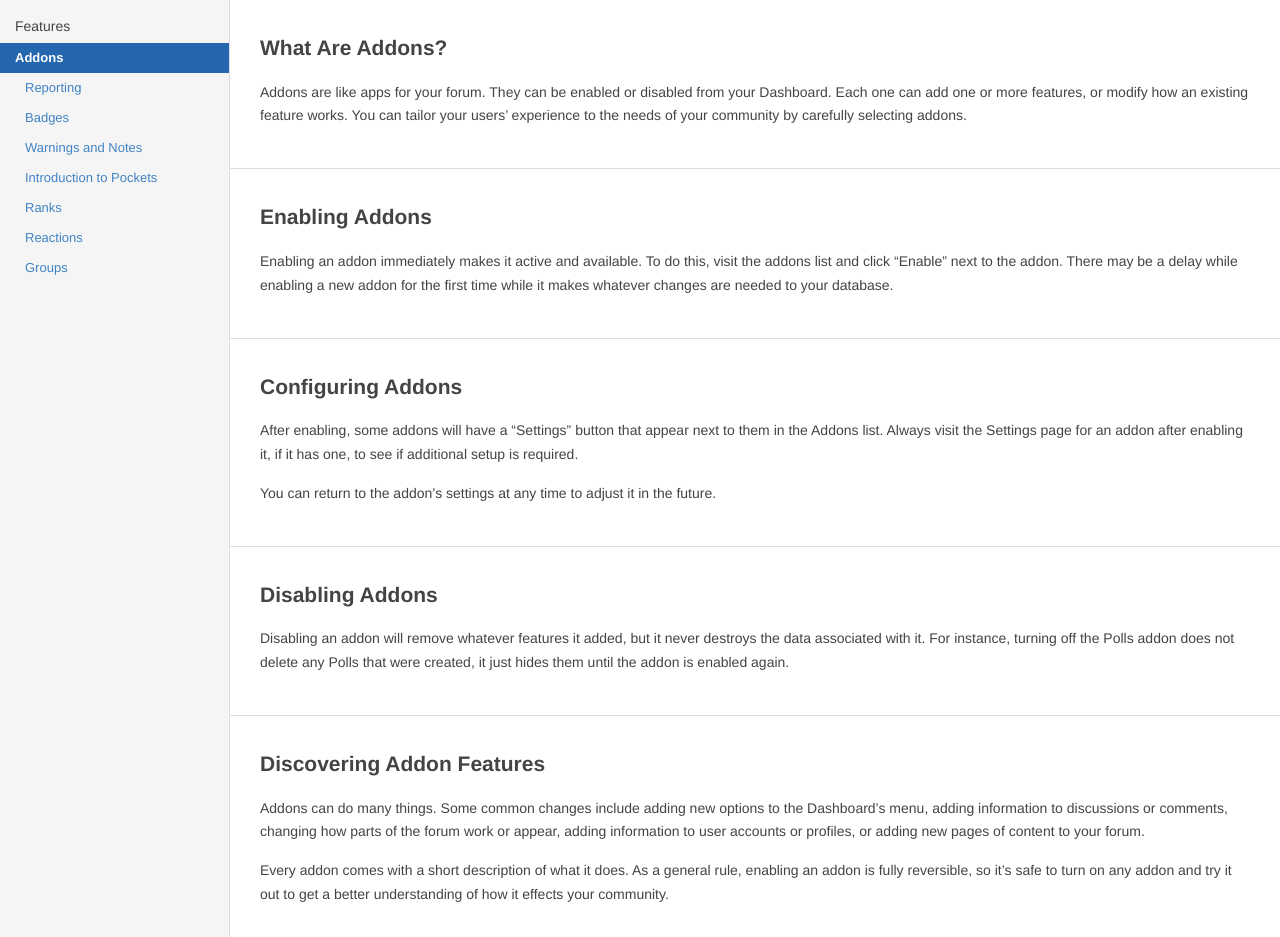
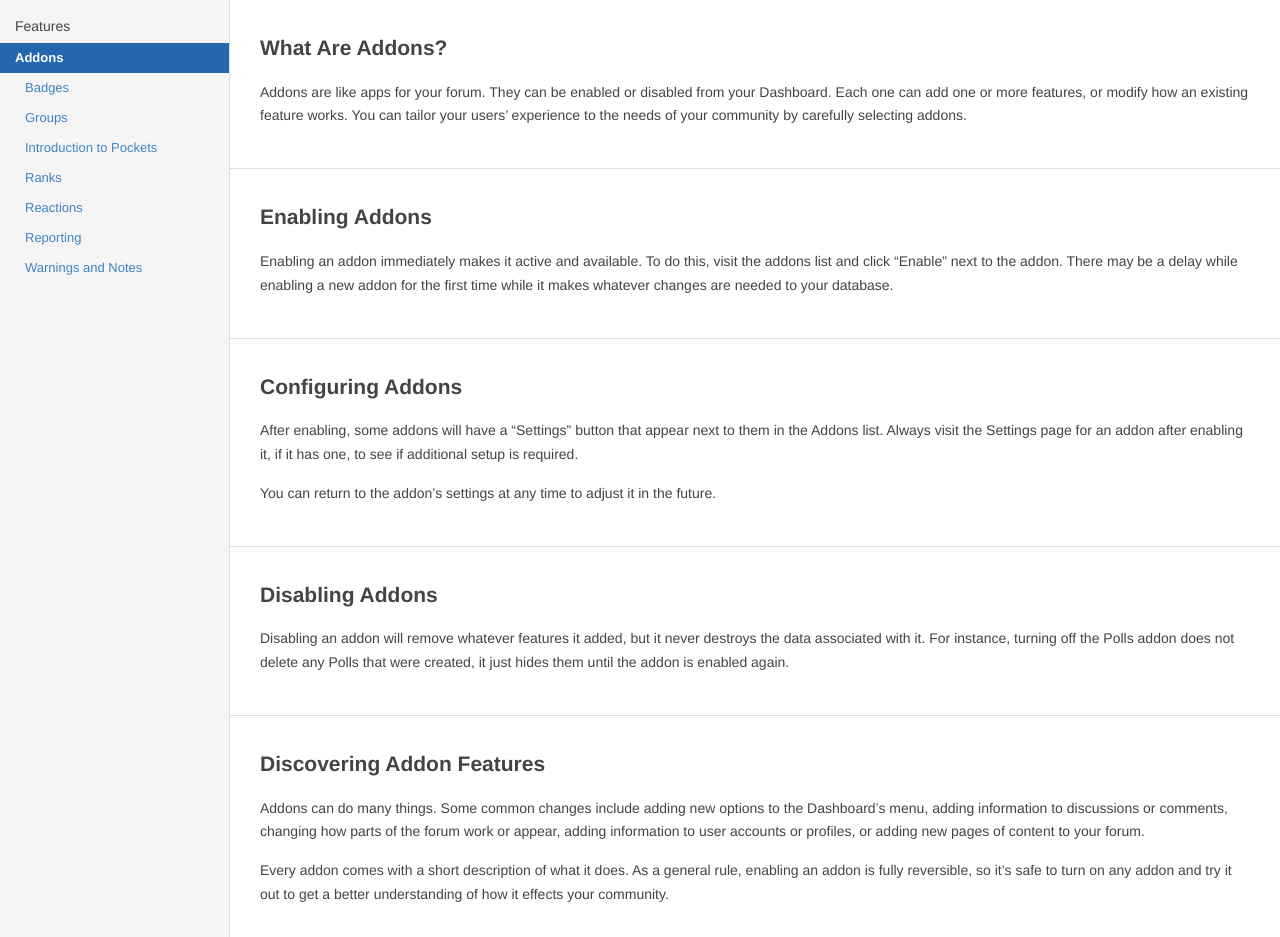
Before and after one commit to hgtonight/vanilladocs, a Jekyll site: the page built from features/addons/index.md, in a window 1280 px wide and 937 px high. Built offline with Jekyll 4.4.1, drawn with Linux system fonts in a browser that asks for light colours; Markdown is read by kramdown in place of the engine named in the settings.

Commit message:
Sort page navigation by path

```diff
--- a/_includes/navigation.html
+++ b/_includes/navigation.html
@@ -1,5 +1,6 @@
 <ul>
-    {% for entry in site.pages %}
+    {% assign entries = site.pages | sort: "path" %}
+    {% for entry in entries %}
 
         {% capture slug    %}{{ entry.url | split: "/"   | last                       }}{% endcapture %}
         {% capture current %}{{ entry.url | remove: slug | remove: "//" | append: "/" }}{% endcapture %}
```
